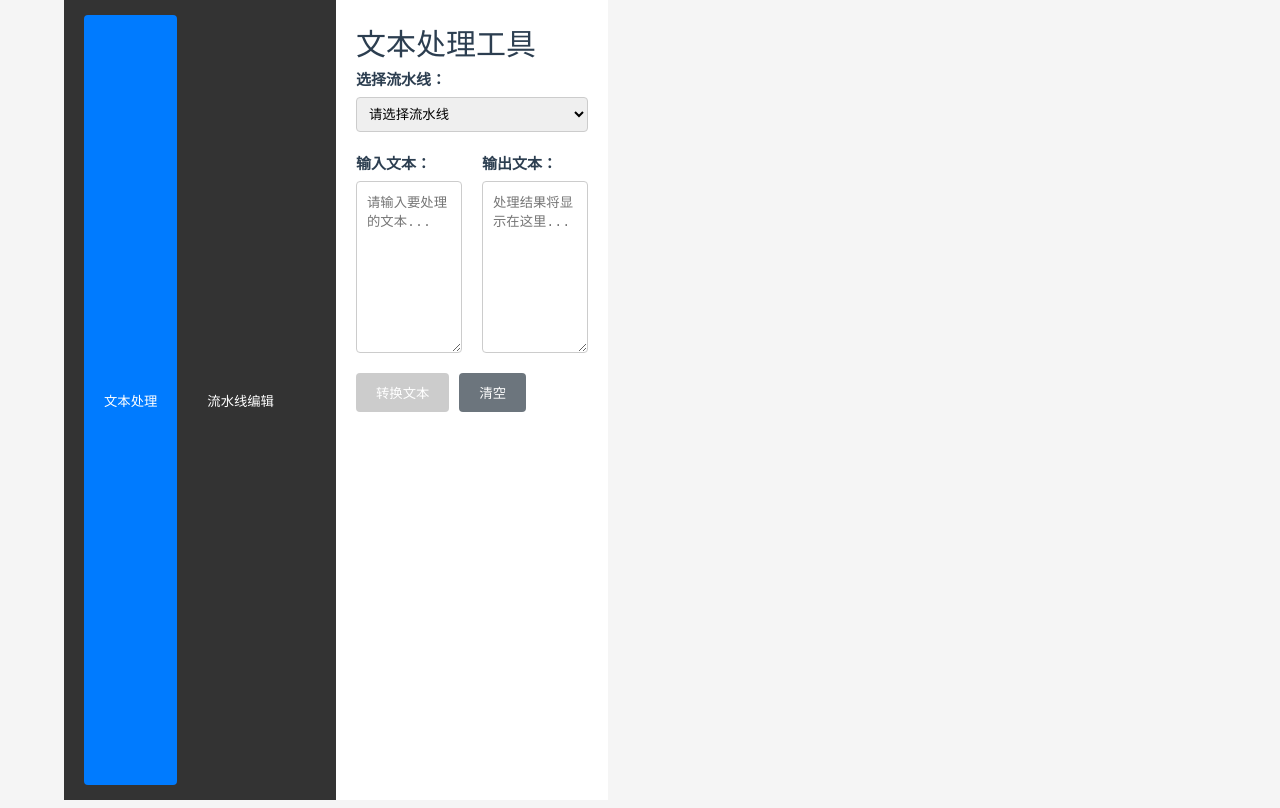
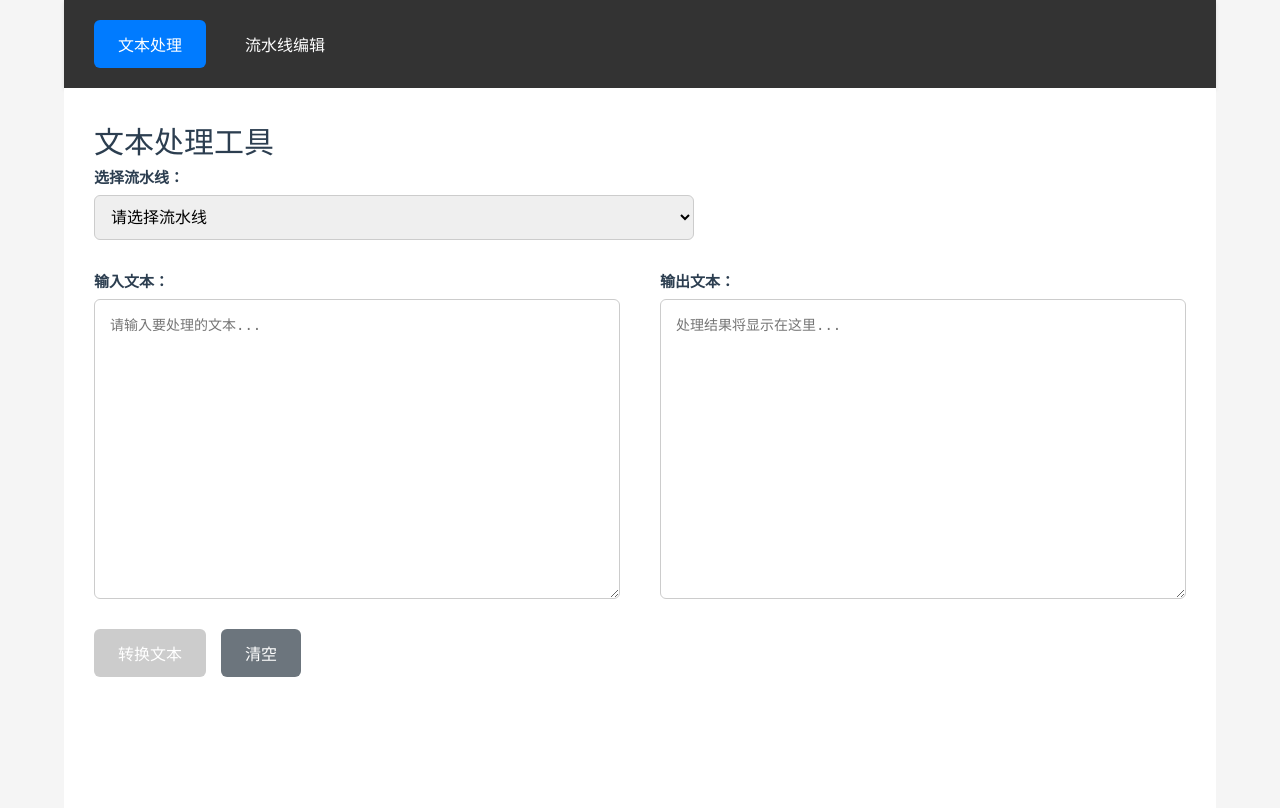
Before and after one commit to otowa-kotori/TextShinies, a Vue app: page / in a window 1280 px wide. Built offline with nearby package versions, Linux system fonts and the light colour scheme; the HTML template or start-up script is replaced by a standard one.

Commit message:
把主页样式改对

```diff
--- a/src/App.vue
+++ b/src/App.vue
@@ -51,19 +51,22 @@ body {
 
 .navigation {
   background-color: #333;
-  padding: 15px 20px;
+  padding: 20px 30px;
   display: flex;
-  gap: 10px;
+  gap: 15px;
+  box-shadow: 0 2px 4px rgba(0,0,0,0.1);
 }
 
 .navigation button {
   background: none;
   border: none;
   color: white;
-  padding: 10px 20px;
+  padding: 12px 24px;
   cursor: pointer;
-  border-radius: 4px;
+  border-radius: 6px;
   transition: background-color 0.2s;
+  font-size: 16px;
+  font-weight: 500;
 }
 
 .navigation button:hover {
@@ -76,6 +79,6 @@ body {
 
 .main-content {
   background-color: white;
-  min-height: calc(100vh - 60px);
+  height: calc(100vh - 80px);
 }
 </style>
--- a/src/assets/main.css
+++ b/src/assets/main.css
@@ -29,7 +29,7 @@ a,
 
   #app {
     display: grid;
-    grid-template-columns: 1fr 1fr;
+    width: 100%;
     padding: 0 2rem;
   }
 }
--- a/src/components/PipelineEditor.vue
+++ b/src/components/PipelineEditor.vue
@@ -92,9 +92,9 @@ const selectPipeline = (pipeline: Pipeline) => {
 
 <style scoped>
 .pipeline-editor {
-  max-width: 1200px;
+  max-width: 1600px;
   margin: 0 auto;
-  padding: 20px;
+  padding: 30px;
 }
 
 .pipelines-list {
@@ -103,14 +103,14 @@ const selectPipeline = (pipeline: Pipeline) => {
 
 .pipeline-items {
   display: grid;
-  grid-template-columns: repeat(auto-fill, minmax(300px, 1fr));
-  gap: 15px;
+  grid-template-columns: repeat(auto-fill, minmax(400px, 1fr));
+  gap: 20px;
 }
 
 .pipeline-item {
   border: 1px solid #ddd;
   border-radius: 8px;
-  padding: 15px;
+  padding: 20px;
   cursor: pointer;
   transition: all 0.2s;
 }
@@ -166,7 +166,7 @@ const selectPipeline = (pipeline: Pipeline) => {
 .tool-item {
   border: 1px solid #ddd;
   border-radius: 8px;
-  padding: 15px;
+  padding: 20px;
   background-color: #f9f9f9;
 }
 
--- a/src/components/TextProcessor.vue
+++ b/src/components/TextProcessor.vue
@@ -93,13 +93,13 @@ const clearAll = () => {
 
 <style scoped>
 .text-processor {
-  max-width: 1200px;
+  max-width: 1600px;
   margin: 0 auto;
-  padding: 20px;
+  padding: 30px;
 }
 
 .pipeline-selector {
-  margin-bottom: 20px;
+  margin-bottom: 30px;
 }
 
 .pipeline-selector label {
@@ -110,16 +110,18 @@ const clearAll = () => {
 
 .pipeline-selector select {
   width: 100%;
-  padding: 8px;
+  max-width: 600px;
+  padding: 12px;
   border: 1px solid #ccc;
-  border-radius: 4px;
+  border-radius: 6px;
+  font-size: 16px;
 }
 
 .text-areas {
   display: grid;
   grid-template-columns: 1fr 1fr;
-  gap: 20px;
-  margin-bottom: 20px;
+  gap: 40px;
+  margin-bottom: 30px;
 }
 
 .input-area, .output-area {
@@ -134,26 +136,31 @@ const clearAll = () => {
 
 textarea {
   width: 100%;
-  padding: 10px;
+  padding: 15px;
   border: 1px solid #ccc;
-  border-radius: 4px;
+  border-radius: 6px;
   resize: vertical;
-  font-family: monospace;
+  font-family: 'Consolas', 'Monaco', 'Courier New', monospace;
+  font-size: 14px;
+  line-height: 1.5;
+  min-height: 300px;
 }
 
 .actions {
   display: flex;
-  gap: 10px;
-  margin-bottom: 20px;
+  gap: 15px;
+  margin-bottom: 30px;
 }
 
 button {
-  padding: 10px 20px;
+  padding: 12px 24px;
   border: none;
-  border-radius: 4px;
+  border-radius: 6px;
   background-color: #007bff;
   color: white;
   cursor: pointer;
+  font-size: 16px;
+  font-weight: 500;
 }
 
 button:hover:not(:disabled) {
```
